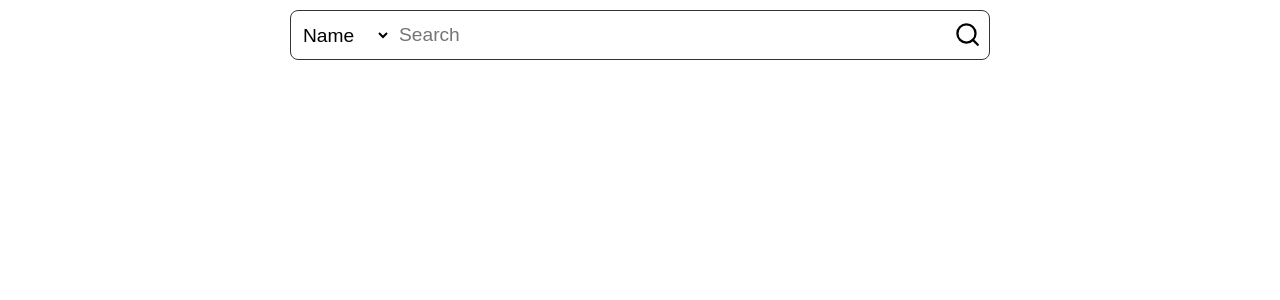
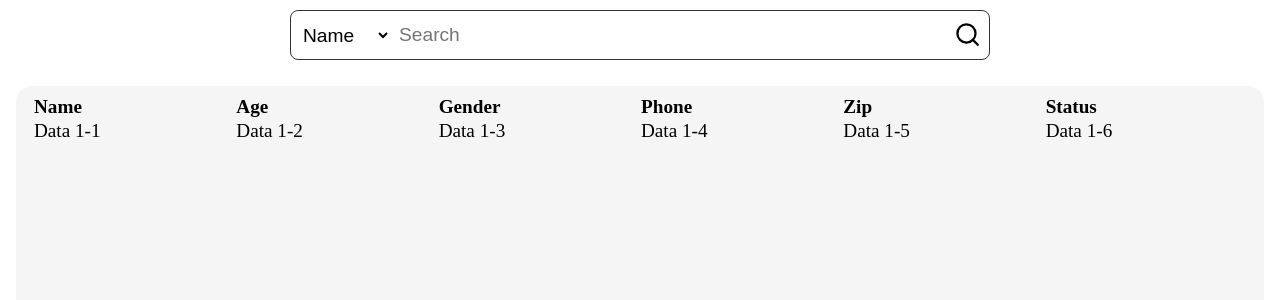
Before and after one commit to AlekseiMakonovitskii/people, a React (Create React App) app: page / in a window 1280 px wide. Shown: the top 300 px of the page. Built offline with nearby package versions, Linux system fonts and the light colour scheme.

Commit message:
added basic table layout

```diff
--- a/src/App.js
+++ b/src/App.js
@@ -1,10 +1,12 @@
 import React from 'react'
 import Header from './components/Header/Header'
+import Table from './components/Table/Table'
 
 const App = () => {
   return (
     <div className='app'>
       <Header />
+      <Table/>
     </div>
   )
 }
--- /dev/null
+++ b/src/components/Table/Table.jsx
@@ -0,0 +1,37 @@
+import React from 'react';
+import styles from './Table.module.scss';
+
+const Table = () => {
+  return (
+    <section className={styles.tableSection}>
+      <table className={styles.table}>
+        <thead>
+          <tr>
+            <th>Name</th>
+            <th>Age</th>
+            <th>Gender</th>
+						<th>Phone</th>
+						<th>Zip</th>
+						<th>Status</th>
+          </tr>
+        </thead>
+        <tbody>
+          <tr>
+            <td>Data 1-1</td>
+            <td>Data 1-2</td>
+            <td>Data 1-3</td>
+						<td>Data 1-4</td>
+            <td>Data 1-5</td>
+            <td>Data 1-6</td>
+          </tr>
+        </tbody>
+      </table>
+
+			<nav className={styles.nav}>
+				<div className={styles.navElements}></div>
+			</nav>
+    </section>
+  );
+};
+
+export default Table;
--- /dev/null
+++ b/src/components/Table/Table.module.scss
@@ -0,0 +1,46 @@
+.tableSection {
+	display: flex;
+	flex-direction: column;
+	max-width: 1400px;
+	width: 100%;
+	margin-inline: auto;
+	min-height: calc(100vh - 70px);
+	padding: 1rem;
+	overflow: hidden;
+}
+
+.table {
+	min-width: 100%;
+	background: whitesmoke;
+	border-radius: 1rem;
+	padding: .5rem 1rem;
+	flex-grow: 1;
+
+
+  th {
+		text-align: left;
+	}
+
+	tr:first-child td {
+			vertical-align: top;
+	}
+}
+
+.nav {
+	display: flex;
+	align-items: center;
+	justify-content: center;
+	background: whitesmoke;
+	border-radius: 1rem;
+	min-height: 70px;
+	flex-shrink: 0;
+	min-width: 100%;
+	margin-top: 1rem;
+
+	.navElements {
+		min-height: 50px;
+		max-width: 300px;
+		background: white;
+		flex-grow: 1;
+	}
+}
```
